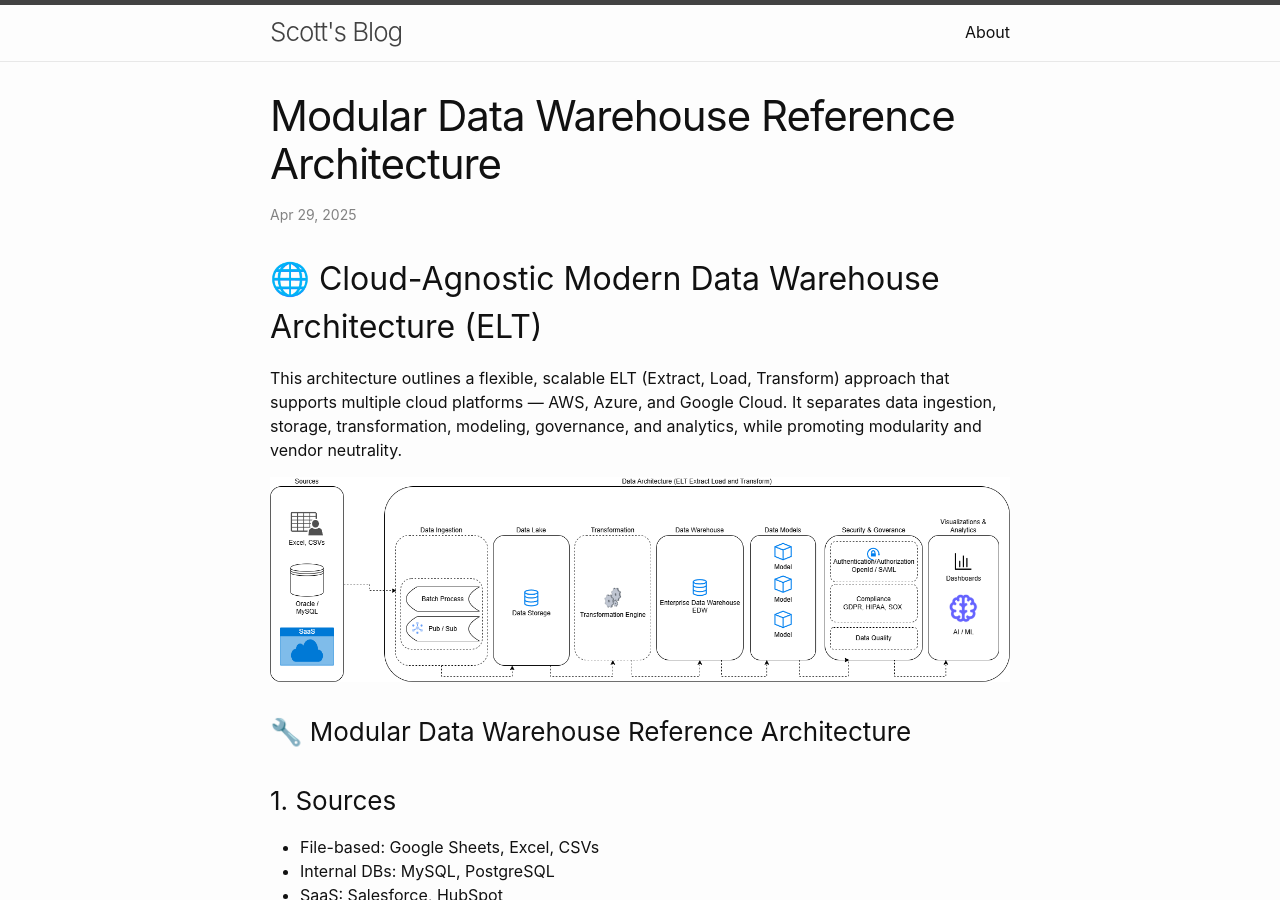
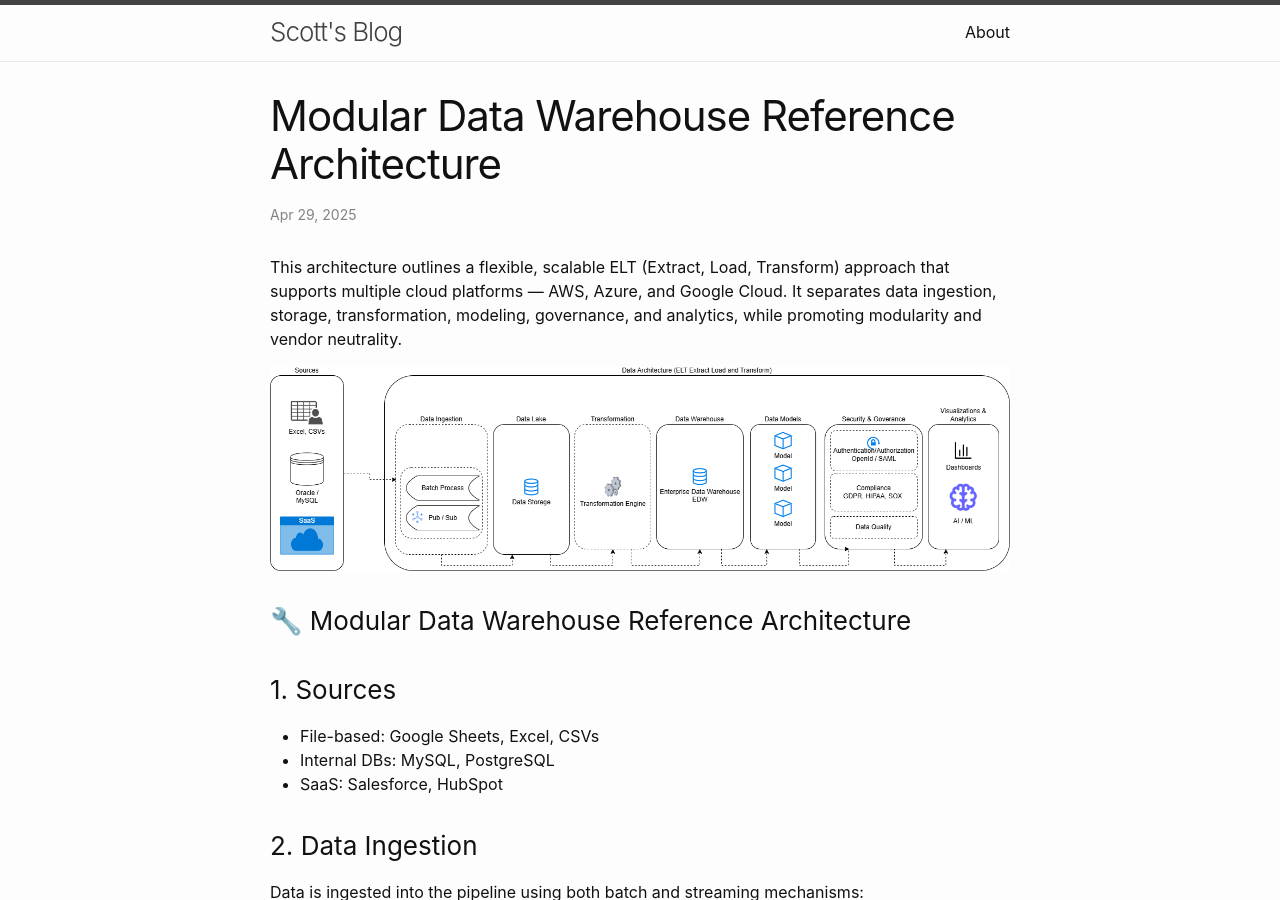
Before and after one commit to shwag-wsu/blog, a Jekyll site: the page built from _posts/2025-04-29-modular-data-warehouse.md, in a window 1280 px wide and 900 px high. Built offline with Jekyll 4.4.1, drawn with Linux system fonts in a browser that asks for light colours.

Commit message:
Removed Titles

```diff
--- a/_posts/2025-04-29-modular-data-warehouse.md
+++ b/_posts/2025-04-29-modular-data-warehouse.md
@@ -3,9 +3,6 @@ layout: post
 title: "Modular Data Warehouse Reference Architecture"
 categories: misc
 ---
-
-
-## 🌐 Cloud-Agnostic Modern Data Warehouse Architecture (ELT)
 
 This architecture outlines a flexible, scalable ELT (Extract, Load, Transform) approach that supports multiple cloud platforms — AWS, Azure, and Google Cloud. It separates data ingestion, storage, transformation, modeling, governance, and analytics, while promoting modularity and vendor neutrality.
 
```
Also changed, not shown: _posts/2025-04-29-enterprise-integration-design.md (+0 -4 lines).
